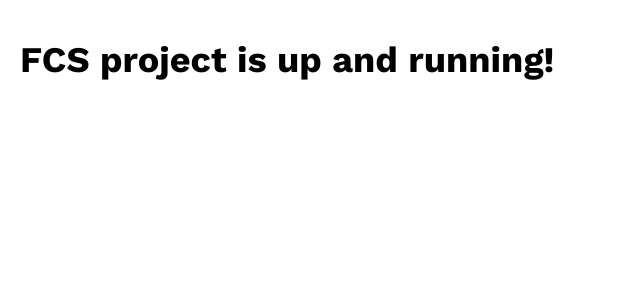
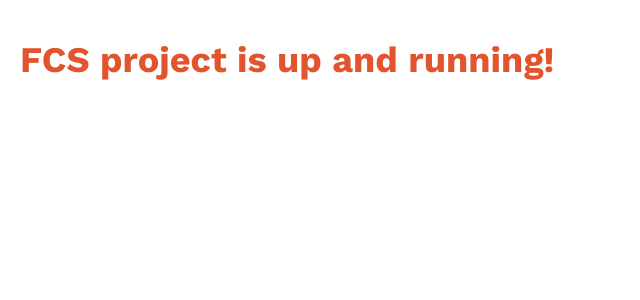
Before and after one commit to FCS-Project/fcs-frontend, a Next.js app: page / in a window 1280 px wide. Shown: the top 300 px of the page, without its empty margins (0-640 px from the left). Built offline with nearby package versions, Linux system fonts and the light colour scheme.

Commit message:
theme added

```diff
--- a/pages/index.js
+++ b/pages/index.js
@@ -6,7 +6,7 @@ export default function Home() {
       <Head>
         <title>FCS Project</title>
       </Head>
-      <h1 className="font-bold text-4xl mt-5 text-black">
+      <h1 className="font-bold text-4xl mt-5 text-theme">
         FCS project is up and running!
       </h1>
     </div>
--- a/tailwind.config.js
+++ b/tailwind.config.js
@@ -8,6 +8,7 @@ module.exports = {
   theme: {
     extend: {
       colors: {
+        theme: "#E2542D",
         white: "#ffffff",
       },
     },
```
